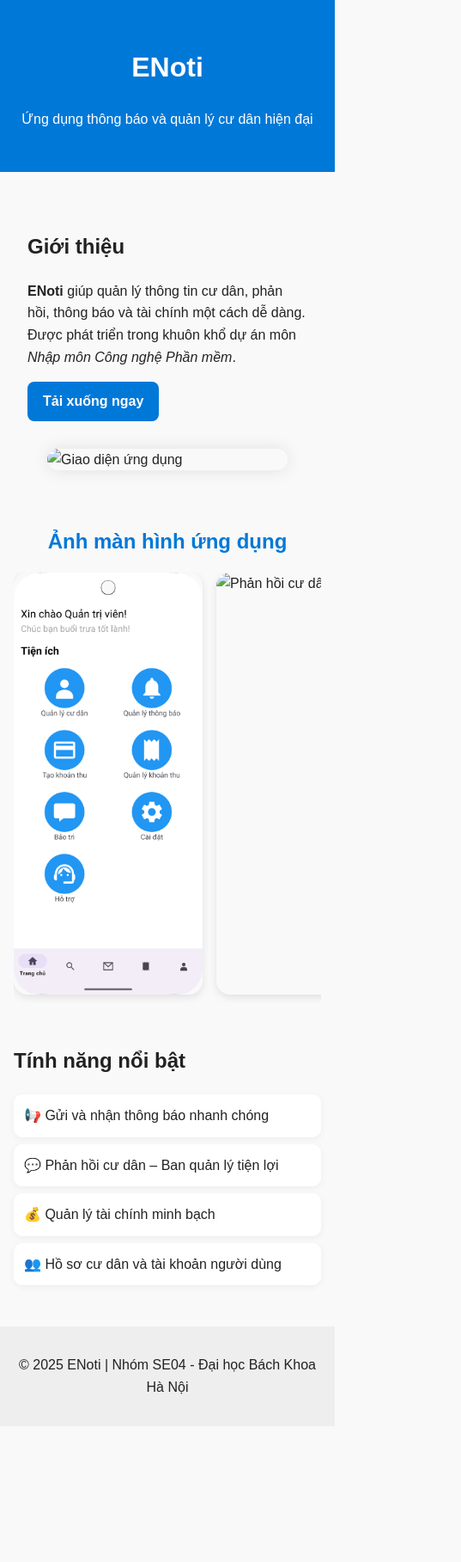
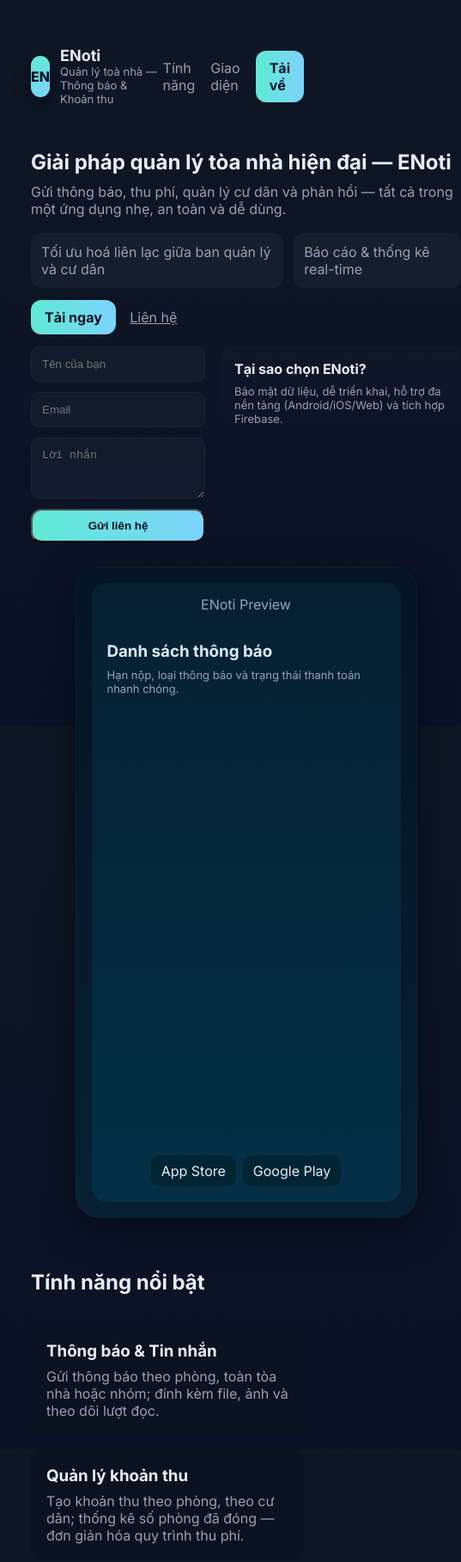
Before and after one commit to scarlett1712/IT3180_2025I_SE-04, a website: page landing/index.html in a window 390 px wide. Shown: the top 1817 px of the page at 86% size, 537 px wide, since content can reach past the window. Before the commit the page ends 1659 px from the top, so only its background shows below. Drawn offline with Linux system fonts and the light colour scheme.

Commit message:
feat: Add toolbar to Change Password and revamp landing page
This commit introduces a toolbar to the "Change Password" screen for improved navigation and completely redesigns the project's landing page for a modern, professional look.

**Android App Changes:**

*   **`ChangePasswordActivity`**:
    *   A `MaterialToolbar` has been added to the layout (`activity_change_password.xml`), providing a consistent app bar.
    *   The toolbar is configured with the title "Đổi mật khẩu" and a back arrow for navigation.
    *   The back arrow's functionality is implemented to close the activity, allowing users to easily return to the previous screen.
    *   Removed redundant comments and cleaned up code.

*   **`CreateResidentActivity`**:
    *   Fixed an incorrect API endpoint URL, changing it from `/create_user/create` to `/api/create_user/create`.
    *   Set the toolbar title color to white for better contrast and visibility.

**Landing Page Overhaul (`landing/`):**

*   **Redesign (`index.html`, `style.css`):**
    *   Replaced the old, basic design with a modern, dark-themed, and responsive single-page layout.
    *   The new design features a professional hero section, feature cards, a contact form, and an improved screenshot gallery.
    *   CSS has been completely rewritten using modern practices, including CSS variables for theming, Flexbox, and Grid for layout.

*   **Content & Assets:**
    *   Updated the content to be more descriptive and marketing-oriented.
    *   Added new screenshot assets (`screen1.png`, `screen2.png`) to showcase the app's interface.
    *   Removed the auto-scrolling JavaScript in favor of simple fade-in animations.

```diff
--- a/landing/index.html
+++ b/landing/index.html
@@ -1,70 +1,116 @@
-<!DOCTYPE html>
+<!doctype html>
 <html lang="vi">
 <head>
-    <meta charset="UTF-8" />
-    <meta name="viewport" content="width=device-width, initial-scale=1.0" />
-    <title>ENoti - Ứng dụng quản lý cư dân thông minh</title>
-    <link rel="stylesheet" href="style.css" />
+    <meta charset="utf-8" />
+    <meta name="viewport" content="width=device-width,initial-scale=1" />
+    <title>ENoti — Ứng dụng quản lý tòa nhà</title>
+
+    <!-- Google Fonts -->
+    <link href="https://fonts.googleapis.com/css2?family=Inter:wght@300;400;600;700;800&display=swap" rel="stylesheet">
+
+    <!-- Liên kết file CSS ngoài -->
+    <link rel="stylesheet" href="style.css">
 </head>
 <body>
+<div class="container">
     <header>
+        <div class="brand">
+            <div class="logo">EN</div>
+            <div>
                 <h1>ENoti</h1>
-    <p>Ứng dụng thông báo và quản lý cư dân hiện đại</p>
+                <div class="small">Quản lý toà nhà — Thông báo & Khoản thu</div>
+            </div>
+        </div>
+        <nav>
+            <a href="#features">Tính năng</a>
+            <a href="#screens">Giao diện</a>
+            <a class="btn-primary" href="#download">Tải về</a>
+        </nav>
     </header>
 
-<section id="intro">
+    <main>
+        <section class="hero">
             <div>
-        <h2>Giới thiệu</h2>
-        <p>
-            <strong>ENoti</strong> giúp quản lý thông tin cư dân, phản hồi, thông báo và tài chính một cách dễ dàng.
-            Được phát triển trong khuôn khổ dự án môn <em>Nhập môn Công nghệ Phần mềm</em>.
-        </p>
-        <a href="https://play.google.com/store/apps/details?id=com.se_04.enoti"
-           class="btn" target="_blank">
-            Tải xuống ngay
-        </a>
+                <h2 class="fade-up">Giải pháp quản lý tòa nhà hiện đại — ENoti</h2>
+                <p class="fade-up delay-1">Gửi thông báo, thu phí, quản lý cư dân và phản hồi — tất cả trong một ứng dụng nhẹ, an toàn và dễ dùng.</p>
+
+                <div class="cards">
+                    <div class="card fade-up delay-2">Tối ưu hoá liên lạc giữa ban quản lý và cư dân</div>
+                    <div class="card fade-up delay-3">Báo cáo & thống kê real-time</div>
                 </div>
-    <img src="assets/screenshots/screen1.png" alt="Giao diện ứng dụng" />
+
+                <div style="margin-top:24px" class="fade-up delay-3">
+                    <a class="btn-primary" href="#download">Tải ngay</a>
+                    <a style="margin-left:12px;color:var(--muted)" href="#contact">Liên hệ</a>
+                </div>
+
+                <div class="contact">
+                    <form onsubmit="event.preventDefault();alert('Cảm ơn, chúng tôi sẽ liên hệ!');">
+                        <input placeholder="Tên của bạn" required />
+                        <input placeholder="Email" required />
+                        <textarea rows="3" placeholder="Lời nhắn"></textarea>
+                        <button class="btn-primary" type="submit">Gửi liên hệ</button>
+                    </form>
+                    <div style="width:280px;padding:16px;background:linear-gradient(180deg,rgba(255,255,255,0.02),transparent);border-radius:12px">
+                        <h4 style="margin:0 0 8px">Tại sao chọn ENoti?</h4>
+                        <p class="small">Bảo mật dữ liệu, dễ triển khai, hỗ trợ đa nền tảng (Android/iOS/Web) và tích hợp Firebase.</p>
+                    </div>
+                </div>
+            </div>
+
+            <aside class="phone fade-up">
+                <div class="screen">
+                    <div class="mock-top">ENoti Preview</div>
+                    <div class="mock-content">
+                        <h3 style="margin:0 0 8px">Danh sách thông báo</h3>
+                        <p class="small">Hạn nộp, loại thông báo và trạng thái thanh toán nhanh chóng.</p>
+                    </div>
+                    <div class="mock-cta">
+                        <div style="display:flex;gap:8px;justify-content:center">
+                            <div style="background:#022433;padding:8px 12px;border-radius:10px">App Store</div>
+                            <div style="background:#022433;padding:8px 12px;border-radius:10px">Google Play</div>
+                        </div>
+                    </div>
+                </div>
+            </aside>
         </section>
 
-<!-- Ảnh màn hình ngang -->
-<section id="screenshots">
-    <h2>Ảnh màn hình ứng dụng</h2>
-    <div class="screenshot-list">
-        <img src="assets/screenshots/screen1.png" alt="Màn hình chính" />
-        <img src="assets/screenshots/screen2.png" alt="Thông báo" />
-        <img src="assets/screenshots/screen3.png" alt="Phản hồi cư dân" />
-        <img src="assets/screenshots/screen4.png" alt="Tài chính" />
+        <section id="features">
+            <h2 style="margin:24px 0 12px">Tính năng nổi bật</h2>
+            <div class="features">
+                <div class="feature">
+                    <h3>Thông báo & Tin nhắn</h3>
+                    <p>Gửi thông báo theo phòng, toàn tòa nhà hoặc nhóm; đính kèm file, ảnh và theo dõi lượt đọc.</p>
+                </div>
+                <div class="feature">
+                    <h3>Quản lý khoản thu</h3>
+                    <p>Tạo khoản thu theo phòng, theo cư dân; thống kê số phòng đã đóng — đơn giản hóa quy trình thu phí.</p>
+                </div>
+                <div class="feature">
+                    <h3>Phản hồi & Hỗ trợ</h3>
+                    <p>Người dùng gửi feedback kèm file; ban quản lý trả lời trực tiếp trong app.</p>
+                </div>
             </div>
         </section>
 
-<section id="features">
-    <h2>Tính năng nổi bật</h2>
-    <ul>
-        <li>📢 Gửi và nhận thông báo nhanh chóng</li>
-        <li>💬 Phản hồi cư dân – Ban quản lý tiện lợi</li>
-        <li>💰 Quản lý tài chính minh bạch</li>
-        <li>👥 Hồ sơ cư dân và tài khoản người dùng</li>
-    </ul>
+        <section id="screens">
+            <h2 style="margin:24px 0 12px">Một vài giao diện</h2>
+            <div style="display:flex;gap:12px;overflow:auto;padding-bottom:12px">
+                <img alt="screenshot" src="assets/screenshots/screen1.png" style="width:320px;border-radius:12px;box-shadow:0 8px 24px rgba(1,6,20,0.6)"/>
+                <img alt="screenshot" src="assets/screenshots/screen2.png" style="width:320px;border-radius:12px;box-shadow:0 8px 24px rgba(1,6,20,0.6)"/>
+                <img alt="screenshot" src="https://images.unsplash.com/photo-1515378791036-0648a3ef77b2?w=800&q=60" style="width:320px;border-radius:12px;box-shadow:0 8px 24px rgba(1,6,20,0.6)"/>
+            </div>
         </section>
+    </main>
 
     <footer>
-    <p>© 2025 ENoti | Nhóm SE04 - Đại học Bách Khoa Hà Nội</p>
+        <div>© <strong>ENoti</strong> — Giải pháp quản lý tòa nhà</div>
+        <div style="color:var(--muted)">Email: contact@enoti.app &nbsp;•&nbsp; Hotline: +84 912 345 678</div>
     </footer>
+</div>
 
 <script>
-    // Cuộn ngang tự động như RecyclerView auto-scroll
-    const list = document.querySelector('.screenshot-list');
-    let scrollPosition = 0;
-
-    setInterval(() => {
-      if (!list) return;
-      scrollPosition += 240;
-      if (scrollPosition >= list.scrollWidth - list.clientWidth) {
-        scrollPosition = 0;
-      }
-      list.scrollTo({ left: scrollPosition, behavior: 'smooth' });
-    }, 3000);
+    document.querySelectorAll('.fade-up').forEach(el => el.classList.add('delay-1'));
 </script>
 </body>
 </html>
--- a/landing/style.css
+++ b/landing/style.css
@@ -1,112 +1,79 @@
-body {
-  margin: 0;
-  font-family: "Poppins", sans-serif;
-  background: #f9f9f9;
-  color: #222;
-  line-height: 1.6;
+:root{
+--bg:#0f1724; /* deep */
+--card:#0b1220;
+--accent:#5eead4; /* teal */
+--muted:#94a3b8;
+--glass: rgba(255,255,255,0.04);
+--radius:18px;
+--max-width:1100px;
 }
 
-header {
-  text-align: center;
-  background: #0078d7;
-  color: white;
-  padding: 2rem 1rem;
-}
 
-section {
-  max-width: 900px;
-  margin: 2rem auto;
-  padding: 0 1rem;
-}
+*{box-sizing:border-box}
+html,body{height:100%;margin:0;font-family:Inter,system-ui,-apple-system,Segoe UI,Roboto,'Helvetica Neue',Arial}
+body{background:linear-gradient(180deg,var(--bg),#071026 140%);color:#e6eef8; -webkit-font-smoothing:antialiased}
 
-#intro {
-  display: flex;
-  flex-wrap: wrap;
-  align-items: center;
-  justify-content: center;
-}
 
-#intro img {
-  width: 280px;
-  border-radius: 20px;
-  box-shadow: 0 0 20px rgba(0,0,0,0.1);
-  margin: 1rem;
-}
+.container{max-width:var(--max-width);margin:0 auto;padding:36px}
 
-#intro div {
-  max-width: 450px;
-  margin: 1rem;
-}
 
-.btn {
-  display: inline-block;
-  padding: 10px 18px;
-  background: #0078d7;
-  color: white;
-  border-radius: 8px;
-  text-decoration: none;
-  font-weight: bold;
-}
+/* Header */
+header{display:flex;align-items:center;justify-content:space-between;padding:18px 0}
+.brand{display:flex;align-items:center;gap:12px}
+.logo{width:48px;height:48px;border-radius:12px;background:linear-gradient(135deg,var(--accent),#7dd3fc);display:flex;align-items:center;justify-content:center;font-weight:800;color:#012;box-shadow:0 6px 18px rgba(2,6,23,0.6)}
+.brand h1{font-size:18px;margin:0}
+nav{display:flex;gap:18px;align-items:center}
+nav a{color:var(--muted);text-decoration:none}
+.btn-primary{background:linear-gradient(90deg,var(--accent),#7dd3fc);color:#012;padding:10px 16px;border-radius:12px;font-weight:700;text-decoration:none}
 
-#features ul {
-  list-style: none;
-  padding: 0;
-}
 
-#features li {
-  background: white;
-  margin: 0.5rem 0;
-  padding: 12px;
-  border-radius: 10px;
-  box-shadow: 0 2px 8px rgba(0,0,0,0.05);
-}
+/* Hero */
+.hero{display:grid;grid-template-columns:1fr 420px;gap:28px;align-items:center;padding:36px 0}
+.hero h2{font-size:34px;margin:0 0 12px 0;line-height:1.02}
+.hero p{color:var(--muted);margin:0 0 18px}
 
-footer {
-  text-align: center;
-  padding: 1rem;
-  background: #eee;
-  margin-top: 3rem;
-}
 
-#screenshots {
-  max-width: 900px;
-  margin: 3rem auto;
-  padding: 0 1rem;
-}
+.cards{display:flex;gap:12px;margin-top:18px}
+.card{background:var(--glass);padding:12px;border-radius:12px;color:var(--muted)}
 
-#screenshots h2 {
-  text-align: center;
-  margin-bottom: 1rem;
-  color: #0078d7;
-}
 
-.screenshot-list {
-  display: flex;
-  overflow-x: auto;
-  gap: 16px;
-  scroll-snap-type: x mandatory;
-  scrollbar-width: thin;
-  scrollbar-color: #0078d7 #ddd;
-  padding-bottom: 10px;
-}
+/* Phone mock */
+.phone{background:linear-gradient(180deg,#041426, #072033);border-radius:28px;padding:18px;box-shadow:0 12px 40px rgba(3,7,18,0.6);border:1px solid rgba(255,255,255,0.03)}
+.screen{width:360px;height:720px;border-radius:18px;background:linear-gradient(180deg,#062032,#043047);display:flex;flex-direction:column;overflow:hidden}
+.mock-top{height:50px;display:flex;align-items:center;justify-content:center;color:var(--muted)}
+.mock-content{flex:1;padding:18px;color:#dbeafe}
+.mock-cta{padding:18px;text-align:center}
 
-.screenshot-list::-webkit-scrollbar {
-  height: 8px;
-}
-.screenshot-list::-webkit-scrollbar-thumb {
-  background-color: #0078d7;
-  border-radius: 10px;
-}
 
-.screenshot-list img {
-  width: 220px;
-  height: auto;
-  border-radius: 16px;
-  box-shadow: 0 3px 10px rgba(0,0,0,0.1);
-  scroll-snap-align: start;
-  flex-shrink: 0;
-  transition: transform 0.3s ease;
-}
-.screenshot-list img:hover {
-  transform: scale(1.05);
-}
+/* Features */
+.features{display:grid;grid-template-columns:repeat(3,1fr);gap:18px;margin:36px 0}
+.feature{background:var(--card);padding:18px;border-radius:14px;min-height:120px}
+.feature h3{margin:0 0 8px}
+.feature p{margin:0;color:var(--muted)}
+
+
+/* Testimonials */
+.testimonials{display:flex;gap:12px;margin:18px 0}
+.testimonial{background:linear-gradient(180deg,rgba(255,255,255,0.02),rgba(255,255,255,0.01));padding:18px;border-radius:14px;flex:1}
+
+
+/* Footer */
+footer{margin-top:36px;padding:22px 0;border-top:1px solid rgba(255,255,255,0.03);color:var(--muted);display:flex;justify-content:space-between}
+
+
+/* Responsive */
+@media (max-width:1000px){.hero{grid-template-columns:1fr;}.phone{justify-self:center}}
+@media (max-width:620px){.features{grid-template-columns:1fr}.hero h2{font-size:24px}}
+
+
+/* subtle animations */
+.fade-up{transform:translateY(8px);opacity:0;animation:up .8s ease forwards}
+.delay-1{animation-delay:.12s}.delay-2{animation-delay:.2s}.delay-3{animation-delay:.3s}
+@keyframes up{to{transform:none;opacity:1}}
+
+
+/* form */
+.contact{display:flex;gap:18px;align-items:flex-start;margin-top:24px}
+.contact form{flex:1;display:flex;flex-direction:column;gap:12px}
+input,textarea{background:rgba(255,255,255,0.03);border:1px solid rgba(255,255,255,0.04);padding:12px;border-radius:10px;color:inherit}
+.small{font-size:13px;color:var(--muted)}
```
Also changed, not shown: app/src/main/res/layout/activity_change_password.xml (+22 -14 lines), landing/assets/screenshots/screen1.png (added), 2 other files. Lines whose indentation alone changed are shown as unchanged.
